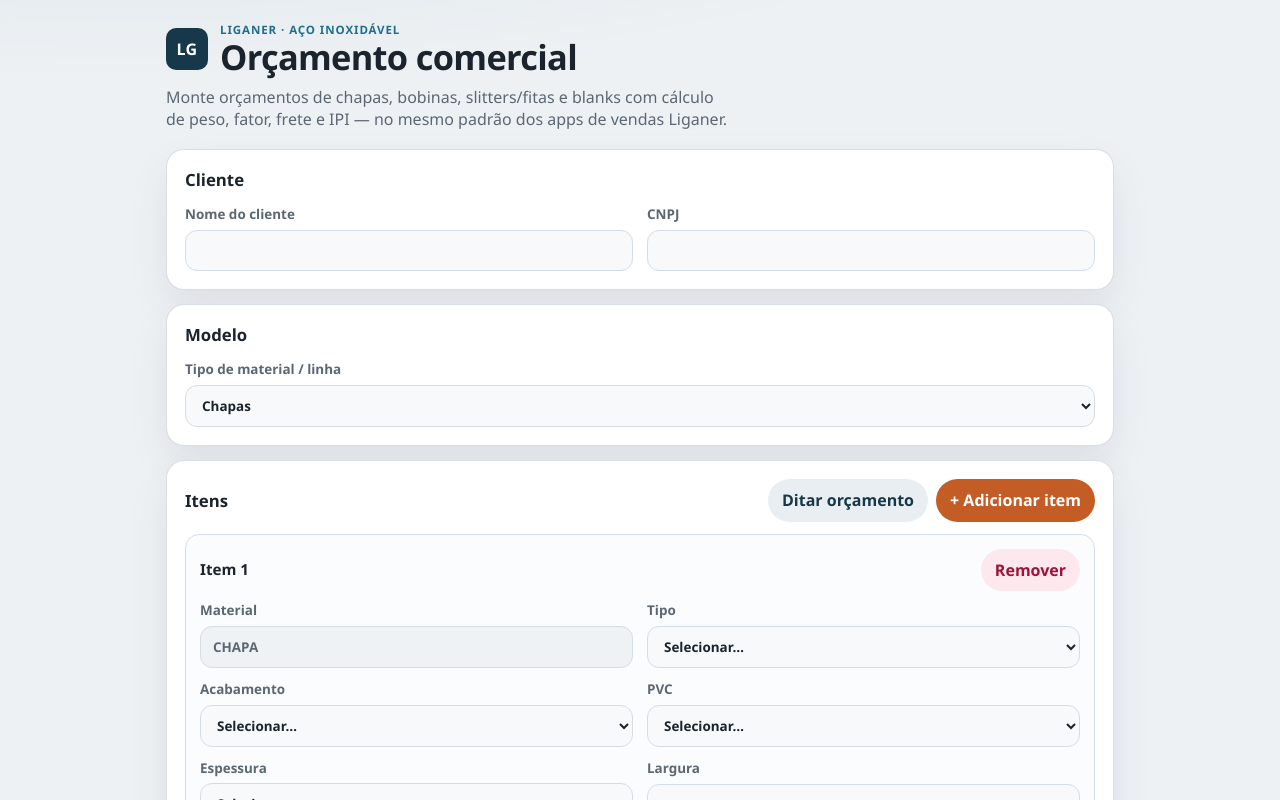
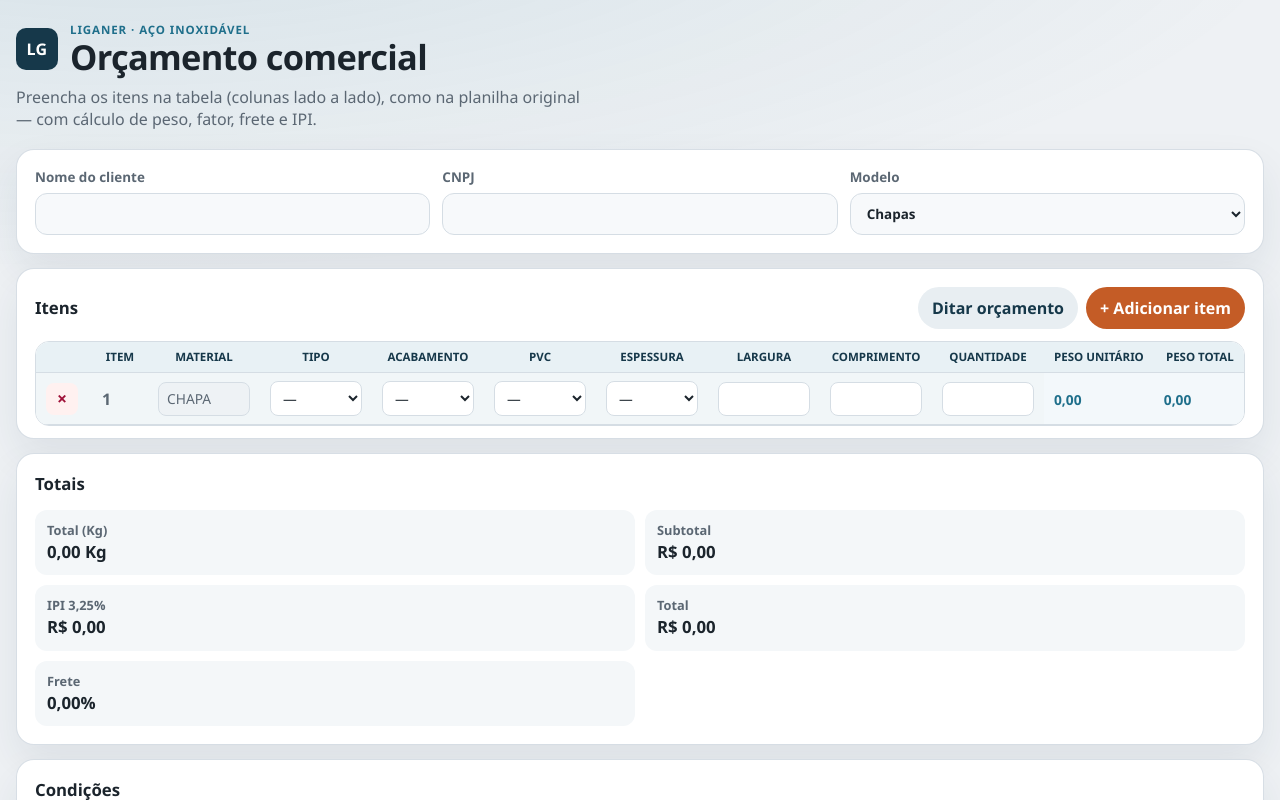
Before and after one commit to igorvroberto/liganer-orcamento-chapas-bobinas, a React (Vite) app: page / in a window 1280 px wide. Shown: the top 800 px of the page. Built offline with nearby package versions, Linux system fonts and the light colour scheme.

Commit message:
Show orçamento items in a side-by-side spreadsheet table
Replace per-item stacked cards with a horizontally scrollable table
matching the legacy plugin layout (columns for each field, rows per item).

Co-authored-by: Igor Roberto <igorvroberto@users.noreply.github.com>

```diff
--- a/src/App.tsx
+++ b/src/App.tsx
@@ -45,7 +45,8 @@ function getSpeechRecognition(): (new () => SpeechRecognitionLike) | null {
   return w.SpeechRecognition || w.webkitSpeechRecognition || null
 }
 
-function FieldInput({
+/** Controles compactos para células da tabela (campos lado a lado). */
+function CellControl({
   field,
   value,
   onChange,
@@ -55,37 +56,70 @@ function FieldInput({
   onChange: (value: string | number | boolean) => void
 }) {
   if (field.calculated) {
-    return (
-      <label className="field">
-        <span>{field.label}</span>
-        <input disabled value={displayFieldValue(value, field)} />
-      </label>
-    )
+    return <span className="calculated-cell">{displayFieldValue(value, field)}</span>
   }
 
   if (field.type === 'boolean') {
-    const on = Boolean(value)
     return (
-      <label className="field boolean">
-        <span>{field.label}</span>
-        <div className="toggle-row">
-          <button type="button" className={on ? 'active' : ''} onClick={() => onChange(true)}>
-            Sim
-          </button>
-          <button type="button" className={!on ? 'active' : ''} onClick={() => onChange(false)}>
-            Não
-          </button>
-        </div>
-      </label>
+      <input
+        className="cell-check"
+        type="checkbox"
+        checked={Boolean(value)}
+        onChange={(e) => onChange(e.target.checked)}
+        aria-label={fieldLabel(field.label)}
+      />
     )
   }
 
   if (field.options?.length) {
     return (
+      <select
+        className="cell-control"
+        disabled={field.locked}
+        value={value == null ? '' : String(value)}
+        onChange={(e) => onChange(e.target.value)}
+        aria-label={fieldLabel(field.label)}
+      >
+        <option value="">—</option>
+        {field.options.map((opt) => (
+          <option key={opt} value={opt}>
+            {opt}
+          </option>
+        ))}
+      </select>
+    )
+  }
+
+  return (
+    <input
+      className="cell-control"
+      disabled={field.locked}
+      inputMode={
+        field.type === 'number' || field.type === 'currency' || field.type === 'percent'
+          ? 'decimal'
+          : 'text'
+      }
+      value={value == null ? '' : String(value)}
+      onChange={(e) => onChange(e.target.value)}
+      aria-label={fieldLabel(field.label)}
+    />
+  )
+}
+
+function ConditionField({
+  field,
+  value,
+  onChange,
+}: {
+  field: FieldDef
+  value: string | number | boolean | undefined
+  onChange: (value: string | number | boolean) => void
+}) {
+  if (field.options?.length) {
+    return (
       <label className="field">
         <span>{field.label}</span>
         <select
-          disabled={field.locked}
           value={value == null ? '' : String(value)}
           onChange={(e) => onChange(e.target.value)}
         >
@@ -104,8 +138,11 @@ function FieldInput({
     <label className="field">
       <span>{field.label}</span>
       <input
-        disabled={field.locked}
-        inputMode={field.type === 'number' || field.type === 'currency' || field.type === 'percent' ? 'decimal' : 'text'}
+        inputMode={
+          field.type === 'number' || field.type === 'currency' || field.type === 'percent'
+            ? 'decimal'
+            : 'text'
+        }
         value={value == null ? '' : String(value)}
         onChange={(e) => onChange(e.target.value)}
       />
@@ -127,6 +164,7 @@ export default function App() {
   const [config, setConfig] = useState<SyncConfig>({})
   const [listening, setListening] = useState(false)
   const [activeFieldKey, setActiveFieldKey] = useState<string | null>(null)
+  const [activeRowIndex, setActiveRowIndex] = useState(0)
 
   const model = getModel(modelId)
   const fields = itemFields(model)
@@ -168,17 +206,20 @@ export default function App() {
   }
 
   function addItem() {
-    setRowsByModel((prev) => ({
-      ...prev,
-      [modelId]: [...(prev[modelId] || []), emptyRowDefaults(fields)],
-    }))
+    setRowsByModel((prev) => {
+      const next = [...(prev[modelId] || []), emptyRowDefaults(fields)]
+      setActiveRowIndex(next.length - 1)
+      return { ...prev, [modelId]: next }
+    })
   }
 
   function removeItem(index: number) {
     setRowsByModel((prev) => {
       const list = [...(prev[modelId] || [])]
       list.splice(index, 1)
-      return { ...prev, [modelId]: list.length ? list : [emptyRowDefaults(fields)] }
+      const next = list.length ? list : [emptyRowDefaults(fields)]
+      setActiveRowIndex((current) => Math.min(current, next.length - 1))
+      return { ...prev, [modelId]: next }
     })
   }
 
@@ -216,11 +257,14 @@ export default function App() {
       return
     }
     const editable = fields.filter((f) => !f.calculated && !f.locked)
-    if (!editable.length) return
-    const currentKey = activeFieldKey && editable.some((f) => f.key === activeFieldKey)
+    if (!editable.length || !rows.length) return
+    const rowIndex = Math.min(Math.max(activeRowIndex, 0), rows.length - 1)
+    const currentKey =
+      activeFieldKey && editable.some((f) => f.key === activeFieldKey)
         ? activeFieldKey
         : editable[0].key
     setActiveFieldKey(currentKey)
+    setActiveRowIndex(rowIndex)
 
     const recognition = new Ctor()
     recognition.lang = 'pt-BR'
@@ -231,19 +275,25 @@ export default function App() {
         .map((r) => r[0].transcript)
         .join(' ')
         .trim()
-      if (!transcript || !rows.length) return
-      updateRow(0, currentKey, transcript)
+      if (!transcript) return
+      updateRow(rowIndex, currentKey, transcript)
       const idx = editable.findIndex((f) => f.key === currentKey)
       const next = editable[(idx + 1) % editable.length]
       setActiveFieldKey(next.key)
-      setStatus({ text: `Gravado em ${fieldLabel(editable[idx].label)}. Próximo: ${fieldLabel(next.label)}.`, kind: 'ok' })
+      setStatus({
+        text: `Item ${rowIndex + 1}: gravado em ${fieldLabel(editable[idx].label)}. Próximo: ${fieldLabel(next.label)}.`,
+        kind: 'ok',
+      })
     }
     recognition.onerror = () => setListening(false)
     recognition.onend = () => setListening(false)
     try {
       recognition.start()
       setListening(true)
-      setStatus({ text: `Ouvindo: ${fieldLabel(editable.find((f) => f.key === currentKey)!.label)}`, kind: 'ok' })
+      setStatus({
+        text: `Ouvindo item ${rowIndex + 1}: ${fieldLabel(editable.find((f) => f.key === currentKey)!.label)}`,
+        kind: 'ok',
+      })
     } catch {
       setStatus({ text: 'Não foi possível iniciar o microfone.', kind: 'error' })
     }
@@ -261,8 +311,8 @@ export default function App() {
         </div>
       </div>
       <p className="lede">
-        Monte orçamentos de chapas, bobinas, slitters/fitas e blanks com cálculo de peso, fator,
-        frete e IPI — no mesmo padrão dos apps de vendas Liganer.
+        Preencha os itens na tabela (colunas lado a lado), como na planilha original — com cálculo de
+        peso, fator, frete e IPI.
       </p>
 
       {model.status === 'pending' && (
@@ -272,9 +322,8 @@ export default function App() {
         </div>
       )}
 
-      <section className="card">
-        <h2>Cliente</h2>
-        <div className="grid-2">
+      <section className="card toolbar-card">
+        <div className="grid-3">
           <label className="field">
             <span>Nome do cliente</span>
             <input
@@ -291,13 +340,8 @@ export default function App() {
               onChange={(e) => setClient((c) => ({ ...c, cnpj: formatCnpj(e.target.value) }))}
             />
           </label>
-        </div>
-      </section>
-
-      <section className="card">
-        <h2>Modelo</h2>
           <label className="field">
-          <span>Tipo de material / linha</span>
+            <span>Modelo</span>
             <select value={modelId} onChange={(e) => setModelId(e.target.value)}>
               {MODELS.map((m) => (
                 <option key={m.id} value={m.id}>
@@ -307,9 +351,10 @@ export default function App() {
               ))}
             </select>
           </label>
+        </div>
       </section>
 
-      <section className="card">
+      <section className="card table-card">
         <div className="section-heading">
           <h2>Itens</h2>
           <div className="actions">
@@ -322,37 +367,84 @@ export default function App() {
           </div>
         </div>
         {activeFieldKey && (
-          <p className="mic-row hint">Campo de ditado atual: {fieldLabel(fields.find((f) => f.key === activeFieldKey)?.label || activeFieldKey)}</p>
+          <p className="mic-row hint">
+            Ditado: item {Math.min(activeRowIndex, rows.length - 1) + 1} ·{' '}
+            {fieldLabel(fields.find((f) => f.key === activeFieldKey)?.label || activeFieldKey)}
+          </p>
         )}
 
+        <div className="table-scroll">
+          <table className="items-table">
+            <thead>
+              <tr>
+                <th className="delete-column" aria-label="Ações" />
+                <th className="item-number-column">Item</th>
+                {fields.map((field) => (
+                  <th
+                    key={field.key}
+                    className={field.type === 'boolean' ? 'boolean-column' : undefined}
+                  >
+                    {field.label}
+                  </th>
+                ))}
+              </tr>
+            </thead>
+            <tbody>
               {rows.map((row, index) => {
                 const calc = calculateRow(modelId, row, conditions)
+                const isActive = index === activeRowIndex
                 return (
-            <article className="item-card" key={index}>
-              <header>
-                <strong>Item {index + 1}</strong>
-                <button type="button" className="btn btn-danger" onClick={() => removeItem(index)}>
-                  Remover
+                  <tr
+                    key={index}
+                    className={isActive ? 'editing-row' : undefined}
+                    onClick={() => setActiveRowIndex(index)}
+                  >
+                    <td className="delete-column">
+                      <button
+                        type="button"
+                        className="trash-button"
+                        aria-label={`Remover item ${index + 1}`}
+                        onClick={(e) => {
+                          e.stopPropagation()
+                          removeItem(index)
+                        }}
+                      >
+                        ×
                       </button>
-              </header>
-              <div className="grid-2">
+                    </td>
+                    <td className="item-number-cell">{index + 1}</td>
                     {fields.map((field) => {
-                  const value = field.calculated && field.calc
-                    ? calc[field.calc]
-                    : row[field.key]
+                      const value =
+                        field.calculated && field.calc ? calc[field.calc] : row[field.key]
                       return (
-                    <FieldInput
+                        <td
                           key={field.key}
+                          className={[
+                            field.type === 'boolean' ? 'boolean-column' : '',
+                            field.calculated ? 'formula-cell' : '',
+                            activeFieldKey === field.key && isActive ? 'dictation-cell' : '',
+                          ]
+                            .filter(Boolean)
+                            .join(' ')}
+                        >
+                          <CellControl
                             field={field}
                             value={value}
-                      onChange={(v) => updateRow(index, field.key, v)}
+                            onChange={(v) => {
+                              setActiveRowIndex(index)
+                              setActiveFieldKey(field.key)
+                              updateRow(index, field.key, v)
+                            }}
                           />
+                        </td>
                       )
                     })}
-              </div>
-            </article>
+                  </tr>
                 )
               })}
+            </tbody>
+          </table>
+        </div>
       </section>
 
       <section className="card">
@@ -385,7 +477,7 @@ export default function App() {
         <h2>Condições</h2>
         <div className="grid-2">
           {conditionsFields.map((field) => (
-            <FieldInput
+            <ConditionField
               key={field.key}
               field={field}
               value={conditions[field.key]}
--- a/src/index.css
+++ b/src/index.css
@@ -51,7 +51,7 @@ button {
 }
 
 .app-shell {
-  width: min(980px, 100%);
+  width: min(1480px, 100%);
   margin: 0 auto;
   padding: 22px 16px 48px;
 }
@@ -236,23 +236,124 @@ select:disabled {
   cursor: not-allowed;
 }
 
-.item-card {
+.table-card {
+  padding-bottom: 12px;
+}
+
+.table-scroll {
+  overflow-x: auto;
   border: 1px solid var(--line);
   border-radius: 14px;
-  padding: 14px;
-  background: #fbfcfd;
-  margin-bottom: 10px;
+  background: #fff;
 }
 
-.item-card header {
-  display: flex;
-  justify-content: space-between;
-  align-items: center;
-  margin-bottom: 10px;
+.items-table {
+  width: 100%;
+  min-width: 1680px;
+  border-collapse: collapse;
+  background: #fff;
 }
 
-.item-card header strong {
-  font-size: 0.95rem;
+.items-table th,
+.items-table td {
+  padding: 8px 10px;
+  border-bottom: 1px solid var(--line);
+  text-align: left;
+  vertical-align: middle;
+  white-space: nowrap;
+}
+
+.items-table th {
+  background: #e8f1f5;
+  color: var(--brand);
+  font-size: 0.72rem;
+  font-weight: 800;
+  text-transform: uppercase;
+  text-align: center;
+  line-height: 1.25;
+  position: sticky;
+  top: 0;
+  z-index: 1;
+}
+
+.items-table th.boolean-column,
+.items-table td.boolean-column {
+  min-width: 74px;
+  width: 74px;
+  text-align: center;
+}
+
+.items-table td.formula-cell {
+  background: #f3f8fb;
+}
+
+.items-table .delete-column,
+.items-table .item-number-column {
+  width: 56px;
+  min-width: 56px;
+  max-width: 56px;
+  text-align: center;
+}
+
+.item-number-cell {
+  color: var(--muted);
+  font-weight: 800;
+  text-align: center;
+}
+
+.calculated-cell {
+  display: inline-block;
+  min-width: 72px;
+  color: var(--brand-2);
+  font-weight: 800;
+  font-size: 0.86rem;
+}
+
+.cell-control {
+  min-height: 34px;
+  min-width: 92px;
+  width: 100%;
+  padding: 6px 8px;
+  border: 1px solid var(--line);
+  border-radius: 8px;
+  background: #fff;
+  color: var(--ink);
+  font-size: 0.86rem;
+}
+
+.cell-control:disabled {
+  background: #eef2f5;
+  color: var(--muted);
+}
+
+.cell-check {
+  width: 18px;
+  height: 18px;
+  accent-color: var(--brand);
+}
+
+.trash-button {
+  display: grid;
+  place-items: center;
+  width: 32px;
+  height: 32px;
+  border: 0;
+  border-radius: 8px;
+  background: #fff1f0;
+  color: var(--danger);
+  font-size: 1.1rem;
+  line-height: 1;
+  font-weight: 700;
+}
+
+.editing-row td {
+  background: rgba(31, 111, 139, 0.06);
+}
+
+.dictation-cell .cell-control,
+.dictation-cell .cell-check {
+  outline: 2px solid rgba(196, 92, 38, 0.45);
+  border-color: var(--accent);
 }
 
 .summary-grid {
```
Lines whose indentation alone changed are shown as unchanged.
